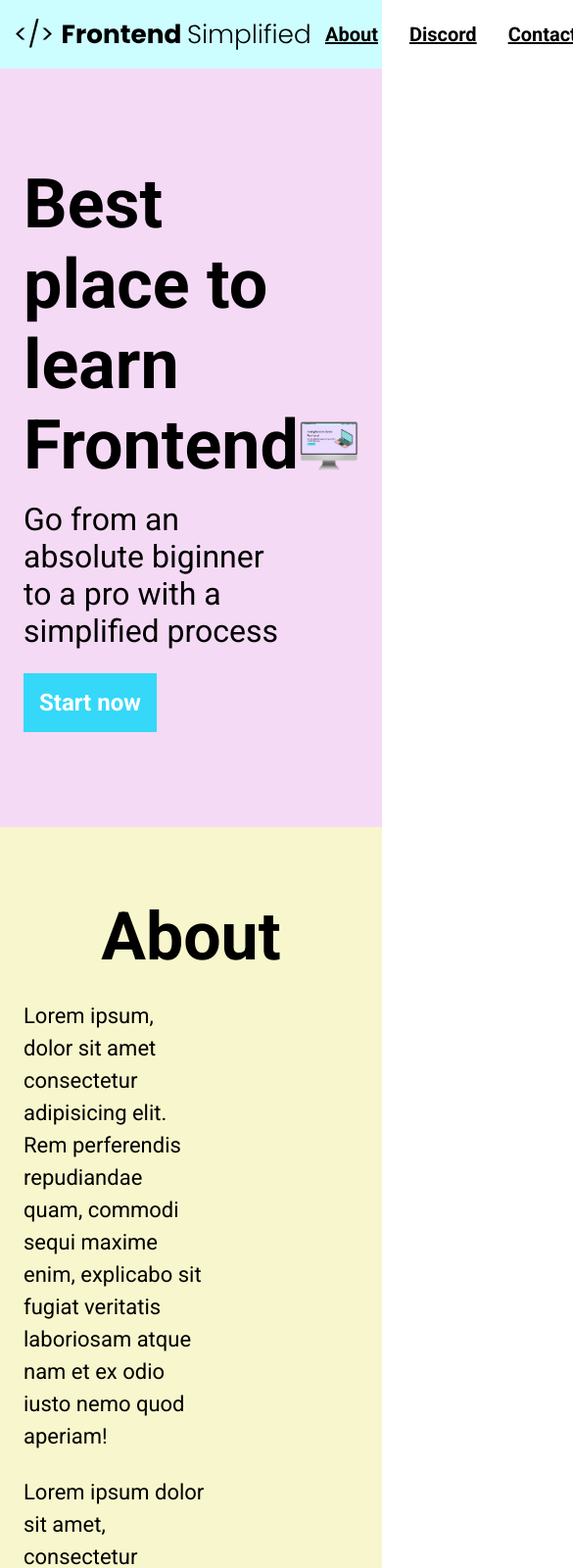
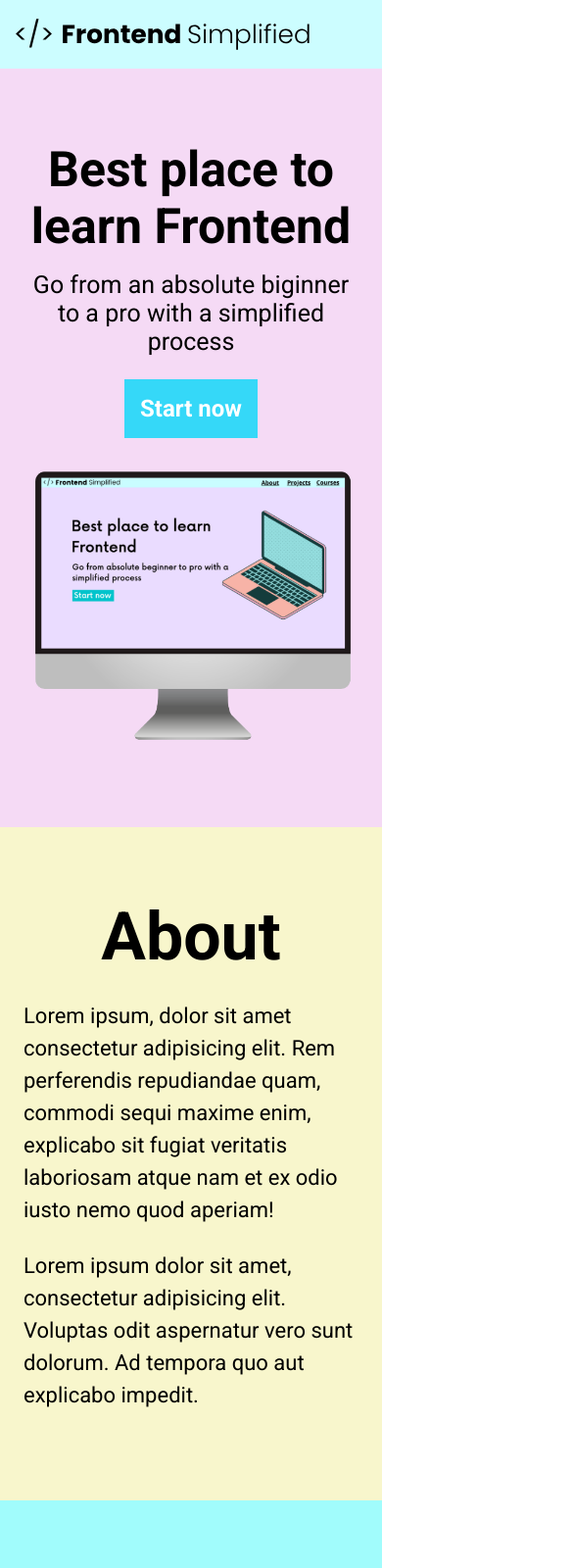
Before and after one commit to Khosroshariat/second-project, a plain HTML site: page index.html in a window 390 px wide. Shown: the top 1600 px of the page at 98% size, 585 px wide, since content can reach past the window. Drawn offline with Linux system fonts and the light colour scheme.

Commit message:
first edit

```diff
--- a/index.html
+++ b/index.html
@@ -18,10 +18,10 @@
         </nav>
         <header>
             <div class="row">
-                <div>
+                <div class="home-description">
                     <h1>Best place to learn Frontend</h1>
                     <p class="subheader">Go from an absolute biginner to a pro with a simplified process </p>
-                    <button>Start now</button>
+                    <button class="home-description-button">Start now</button>
                 </div>
                 <figure>
                     <img src="./assets/laptop.png" alt="">
--- a/style.css
+++ b/style.css
@@ -144,6 +144,7 @@ form {
     max-width: 600px;
     margin: 0 auto;
     width: 100%;
+    padding: 24px;
 }
 
 input, textarea {
@@ -187,3 +188,52 @@ font-size: 16px;
     justify-content: center;
     align-items: center;
 }
+/* smartphones, tablets, large smartphones
+*/
+@media (max-width: 728px) {
+.row {
+    flex-direction: column;
+}
+
+.home-description {
+    margin-bottom: 24px;
+    display: flex;
+    flex-direction: column;
+    align-items: center;
+}
+
+h1 {
+    text-align: center;
+    font-size: 50px;
+}
+.subheader {
+    text-align: center;
+    font-size: 25px;
+}
+.home-description-button {
+    max-width: 240px;
+}
+ul {
+    display: none;
+}
+
+.section__description {
+
+    flex-direction: column;
+}
+.section__description--wrapper {
+    width: 100%;
+}
+.about__img--wrapper {
+    width: 100%;
+}
+#discord .section__description {
+flex-direction: column-reverse;
+}
+ .footer__logo {
+    max-width: 200px;
+ }
+ .footer__conection--wrapper {
+    display: none;
+ }
+}
```
